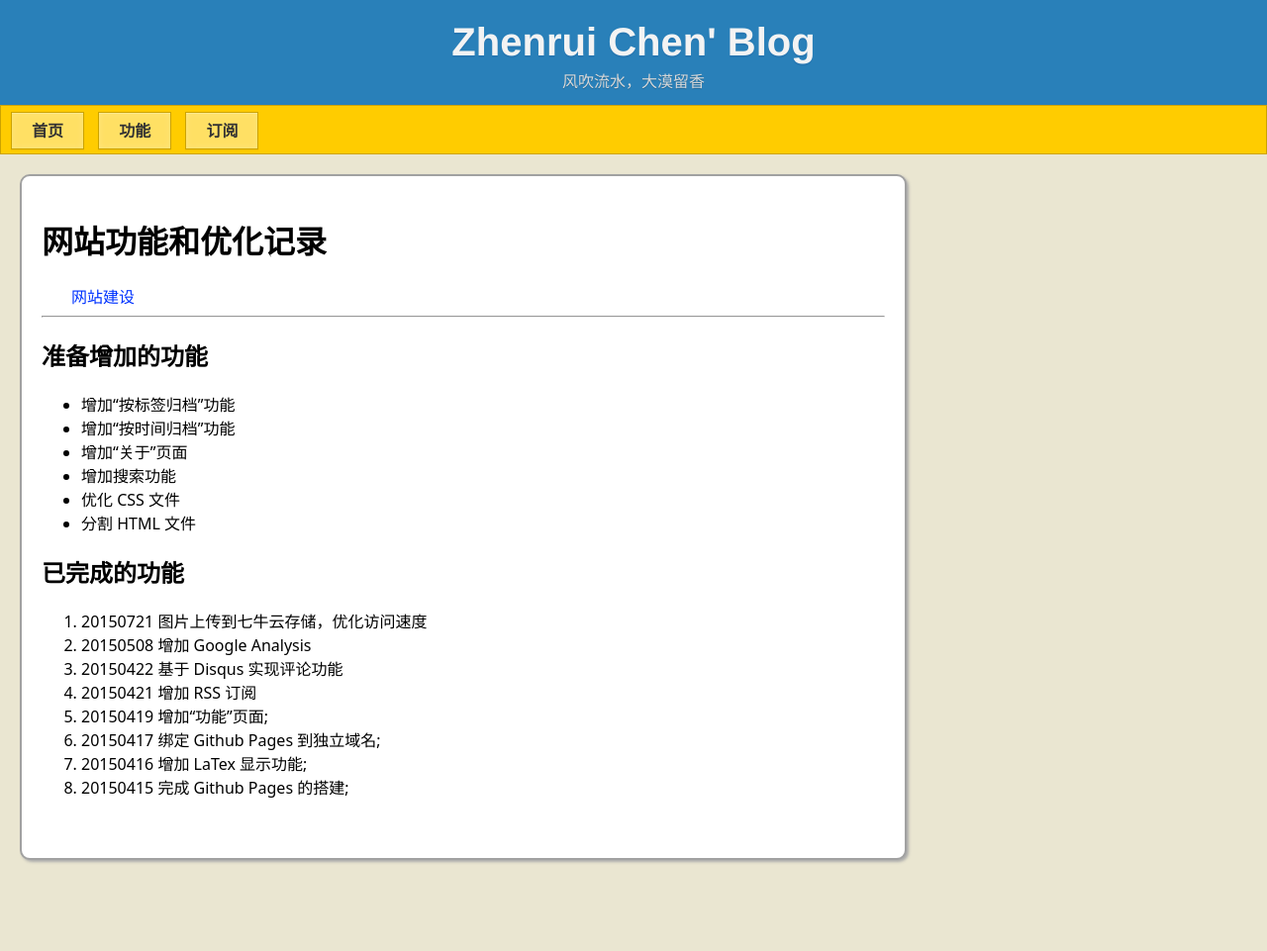
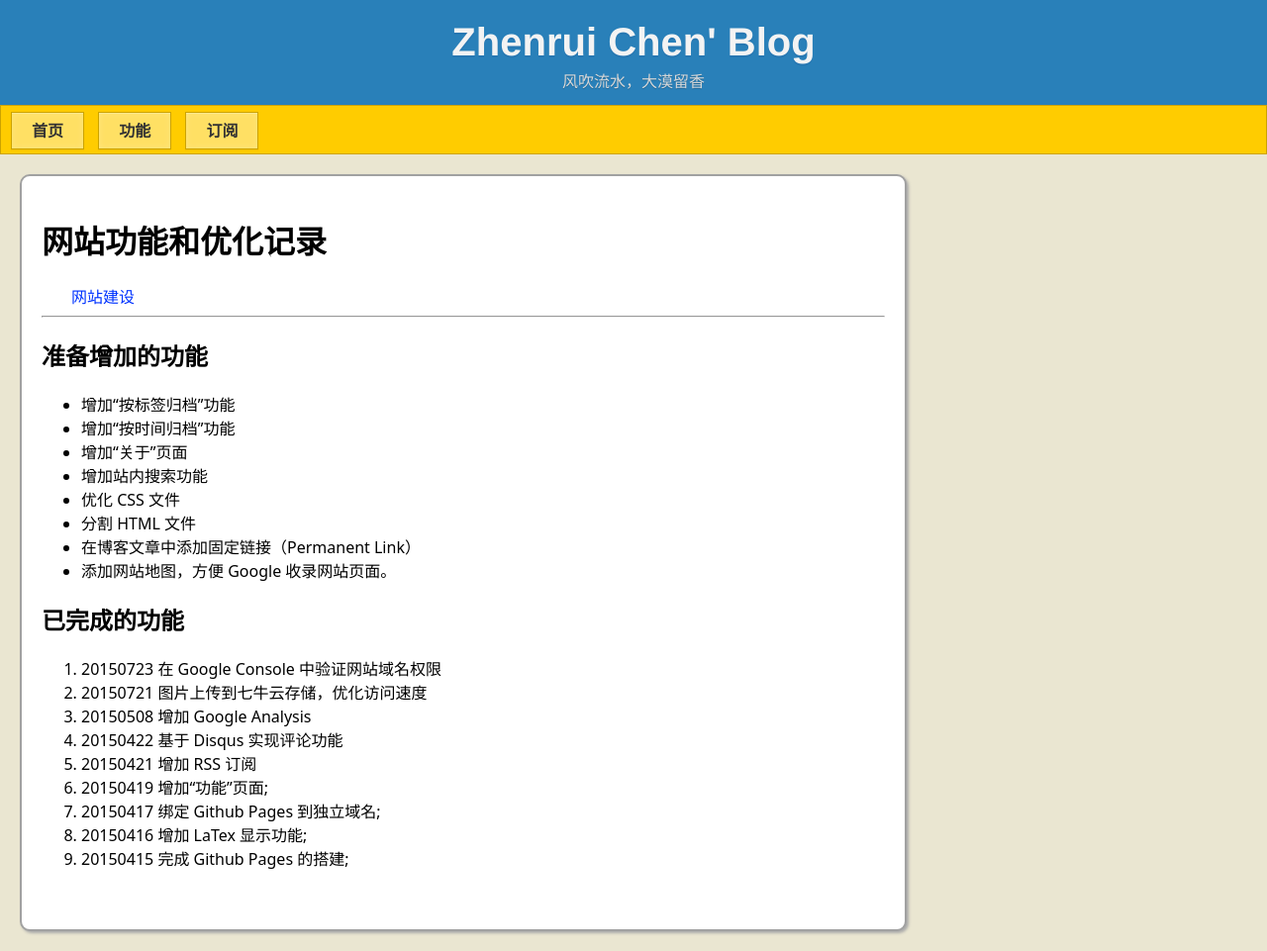
Before and after one commit to ZhenruiChen/ZhenruiChen.github.io, a Jekyll site: the page built from update.md, in a window 1280 px wide. Shown: the whole page at 99% size. Built offline with Jekyll 4.4.1, drawn with Linux system fonts in a browser that asks for light colours; before the commit the page ends 900 px from its top, so only the background shows below that.

Commit message:
Update the development log of this website.

```diff
--- a/update.md
+++ b/update.md
@@ -8,12 +8,15 @@ title: 网站功能和优化记录
 + 增加“按标签归档”功能
 + 增加“按时间归档”功能
 + 增加“关于”页面
-+ 增加搜索功能
++ 增加站内搜索功能
 + 优化 CSS 文件
 + 分割 HTML 文件
++ 在博客文章中添加固定链接（Permanent Link）
++ 添加网站地图，方便 Google 收录网站页面。
 
 ## 已完成的功能
 
+1. 20150723 在 Google Console 中验证网站域名权限
 1. 20150721 图片上传到七牛云存储，优化访问速度
 1. 20150508 增加 Google Analysis
 1. 20150422 基于 Disqus 实现评论功能
```
